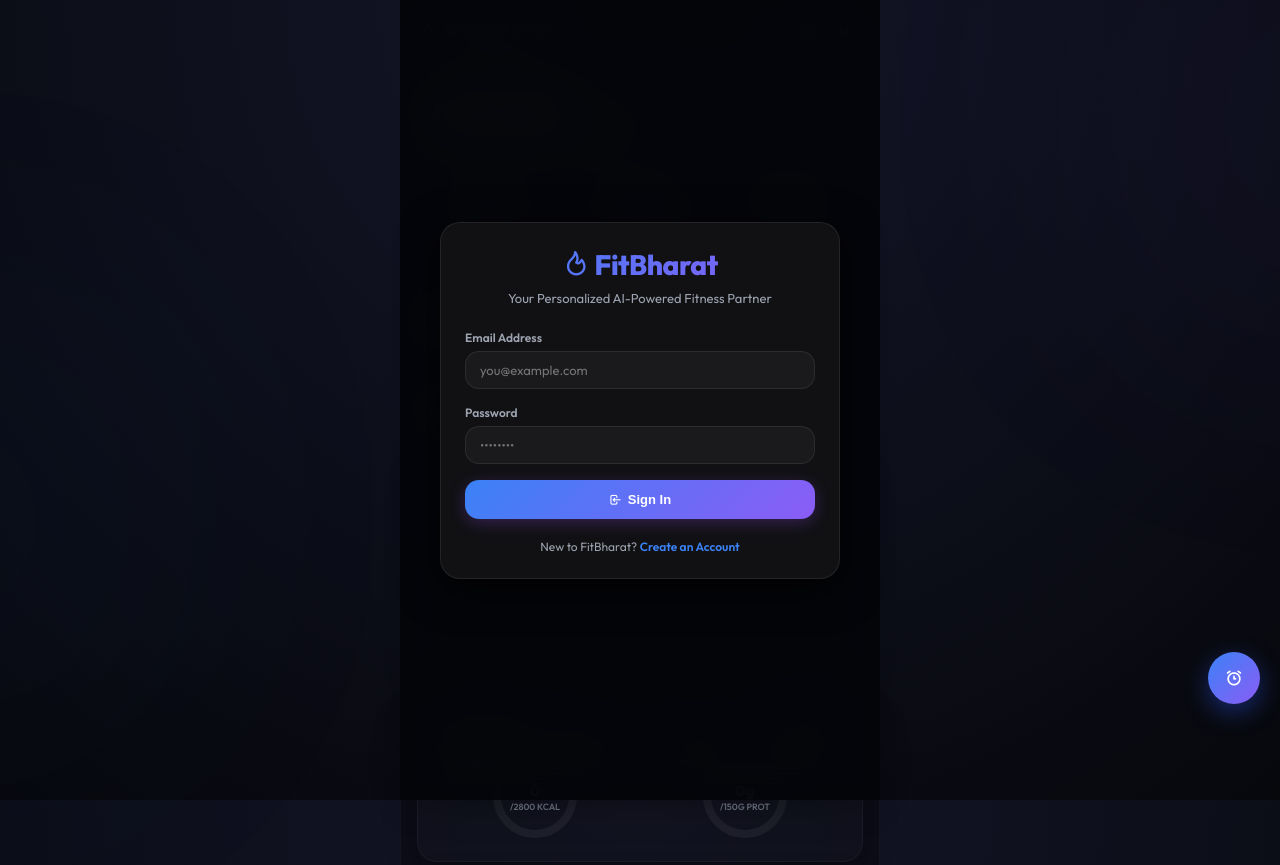
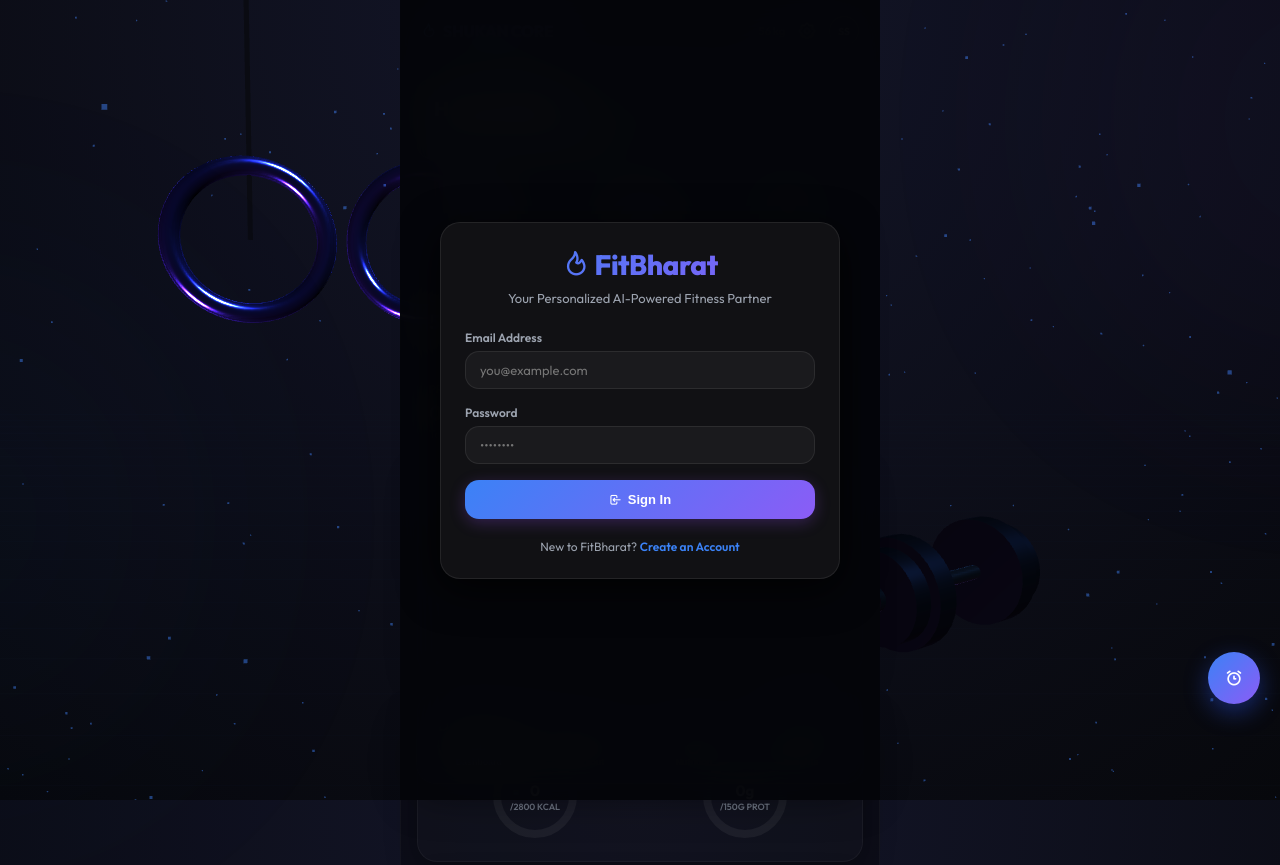
Before and after one commit to shukansavani2346/fitenss-plan, a website: page index.html in a window 1280 px wide. Shown: the top 865 px of the page. Drawn offline with nearby package versions, Linux system fonts and the light colour scheme; no server answers; animation ran at ten frames a second.

Commit message:
feat: integrate premium 3D WebGL background with scroll-parallax and mobile support using Three.js

```diff
--- a/css/styles.css
+++ b/css/styles.css
@@ -55,14 +55,28 @@
       -webkit-tap-highlight-color: transparent;
     }
 
+    html {
+      background: radial-gradient(circle at top, #14162a 0%, #07080c 100%) fixed;
+    }
+
     body {
-      background: radial-gradient(circle at top, #14162a 0%, #07080c 100%) fixed;
+      background: transparent;
       color: var(--color-text-primary);
       font-family: 'Outfit', 'Inter', -apple-system, BlinkMacSystemFont, sans-serif;
       min-height: 100vh;
       overflow-x: hidden;
       display: flex;
       justify-content: center;
+    }
+
+    #bg-3d-canvas {
+      position: fixed;
+      top: 0;
+      left: 0;
+      width: 100vw;
+      height: 100vh;
+      z-index: -2;
+      pointer-events: none;
     }
 
     /* Background Ambient Glows */
--- a/index.html
+++ b/index.html
@@ -28,6 +28,8 @@
 
   <!-- Chart.js (Required for Growth Tracker) -->
   <script src="https://cdnjs.cloudflare.com/ajax/libs/Chart.js/4.4.1/chart.umd.min.js"></script>
+  <!-- Three.js (Required for 3D WebGL Background) -->
+  <script src="https://cdnjs.cloudflare.com/ajax/libs/three.js/r128/three.min.js"></script>
 
   <!-- MediaPipe Pose for AI Form Correction -->
   <script src="https://cdn.jsdelivr.net/npm/@mediapipe/camera_utils/camera_utils.js" crossorigin="anonymous"></script>
@@ -312,6 +314,9 @@
   <!-- Background Glowing Orbs -->
   <div class="bg-glow-1"></div>
   <div class="bg-glow-2"></div>
+
+  <!-- Fullscreen WebGL Canvas -->
+  <canvas id="bg-3d-canvas"></canvas>
 
   <div class="app-container">
 
@@ -1495,6 +1500,7 @@
   <script src="js/grocery.js"></script>
   <script src="js/skincare.js"></script>
   <script src="js/achievements.js"></script>
+  <script src="js/bg-3d.js"></script>
   <script src="js/app.js"></script>
 </body>
 </html>
--- /dev/null
+++ b/js/bg-3d.js
@@ -0,0 +1,307 @@
+// FitBharat - 3D WebGL Background Engine (Vanilla Three.js)
+
+(function () {
+  // 1. WebGL Support Verification Check
+  function isWebGLSupported() {
+    try {
+      const canvas = document.createElement('canvas');
+      return !!(
+        window.WebGLRenderingContext &&
+        (canvas.getContext('webgl') || canvas.getContext('experimental-webgl'))
+      );
+    } catch (e) {
+      return false;
+    }
+  }
+
+  if (!isWebGLSupported()) {
+    console.warn("FitBharat WebGL not supported on this device. Falling back to CSS styles.");
+    return;
+  }
+
+  // 2. Setup Variables
+  const canvas = document.getElementById('bg-3d-canvas');
+  if (!canvas) return;
+
+  const isMobile = /iPhone|iPad|Android/i.test(navigator.userAgent);
+  let scene, camera, renderer;
+  let gymRingsGroup, dumbbellGroup, particleSystem;
+  let gridHelper;
+
+  // Interaction tracking (Interpolated)
+  let scrollFraction = 0;
+  let targetScrollFraction = 0;
+  let mouseX = 0, mouseY = 0;
+  let targetMouseX = 0, targetMouseY = 0;
+
+  // 3. Initialize Three.js Engine
+  function init() {
+    scene = new THREE.Scene();
+
+    // Perspective Camera
+    camera = new THREE.PerspectiveCamera(45, window.innerWidth / window.innerHeight, 0.1, 1000);
+    camera.position.set(0, 0, 15);
+
+    // Renderer
+    renderer = new THREE.WebGLRenderer({
+      canvas: canvas,
+      alpha: true,
+      antialias: !isMobile // Disable antialias on mobile for performance boost
+    });
+    renderer.setSize(window.innerWidth, window.innerHeight);
+    renderer.setPixelRatio(isMobile ? 1 : Math.min(window.devicePixelRatio, 2));
+
+    // 4. Lights
+    const ambientLight = new THREE.AmbientLight(0x0f111a, 1.2);
+    scene.add(ambientLight);
+
+    // Cyan directional light from top right
+    const cyanLight = new THREE.DirectionalLight(0x3b82f6, 2.0);
+    cyanLight.position.set(6, 8, 4);
+    scene.add(cyanLight);
+
+    // Purple directional light from bottom left
+    const purpleLight = new THREE.DirectionalLight(0x8b5cf6, 1.8);
+    purpleLight.position.set(-6, -8, 4);
+    scene.add(purpleLight);
+
+    // 5. Create Geometries
+    createGymRings();
+    createDumbbell();
+    createParticles();
+    createCyberGrid();
+
+    // 6. Event Listeners
+    window.addEventListener('resize', onWindowResize);
+    window.addEventListener('scroll', onWindowScroll, { passive: true });
+
+    if (!isMobile) {
+      window.addEventListener('mousemove', onMouseMove);
+    } else {
+      window.addEventListener('touchmove', onTouchMove, { passive: true });
+    }
+
+    // Trigger initial positioning
+    onWindowScroll();
+
+    // Start Engine Loop
+    animate();
+  }
+
+  // 6a. Gym Rings Procedural Builder
+  function createGymRings() {
+    gymRingsGroup = new THREE.Group();
+
+    // Torus Geometry for Rings (radius, tube, radialSegments, tubularSegments)
+    const torusGeo = new THREE.TorusGeometry(1.2, 0.16, 16, 64);
+    const metalMat = new THREE.MeshStandardMaterial({
+      color: 0x8b5cf6,
+      metalness: 0.9,
+      roughness: 0.15
+    });
+
+    const ring1 = new THREE.Mesh(torusGeo, metalMat);
+    ring1.position.x = -1.4;
+    ring1.rotation.y = Math.PI / 12;
+
+    const ring2 = new THREE.Mesh(torusGeo, metalMat);
+    ring2.position.x = 1.4;
+    ring2.rotation.y = -Math.PI / 12;
+
+    // Connect straps (long cylinders extending upwards)
+    const strapGeo = new THREE.CylinderGeometry(0.04, 0.04, 20, 8);
+    const strapMat = new THREE.MeshBasicMaterial({ color: 0x0a0b12 });
+
+    const strap1 = new THREE.Mesh(strapGeo, strapMat);
+    strap1.position.set(-1.4, 10, 0);
+
+    const strap2 = new THREE.Mesh(strapGeo, strapMat);
+    strap2.position.set(1.4, 10, 0);
+
+    gymRingsGroup.add(ring1);
+    gymRingsGroup.add(ring2);
+    gymRingsGroup.add(strap1);
+    gymRingsGroup.add(strap2);
+
+    // Initial position on Overview page left side
+    gymRingsGroup.position.set(-5.0, 3, -1);
+    scene.add(gymRingsGroup);
+  }
+
+  // 6b. Dumbbell Procedural Builder
+  function createDumbbell() {
+    dumbbellGroup = new THREE.Group();
+
+    // Steel materials
+    const chromeMat = new THREE.MeshStandardMaterial({
+      color: 0xdddddd,
+      metalness: 0.95,
+      roughness: 0.08
+    });
+    const blackIronMat = new THREE.MeshStandardMaterial({
+      color: 0x1c1d24,
+      metalness: 0.8,
+      roughness: 0.35
+    });
+
+    // Central handle
+    const handleGeo = new THREE.CylinderGeometry(0.12, 0.12, 3.4, 32);
+    const handle = new THREE.Mesh(handleGeo, chromeMat);
+    handle.rotation.z = Math.PI / 2;
+    dumbbellGroup.add(handle);
+
+    // Inner heavy plates (larger)
+    const plateGeo1 = new THREE.CylinderGeometry(0.9, 0.9, 0.4, 32);
+    const innerPlateL = new THREE.Mesh(plateGeo1, blackIronMat);
+    innerPlateL.rotation.z = Math.PI / 2;
+    innerPlateL.position.x = -1.1;
+
+    const innerPlateR = new THREE.Mesh(plateGeo1, blackIronMat);
+    innerPlateR.rotation.z = Math.PI / 2;
+    innerPlateR.position.x = 1.1;
+
+    dumbbellGroup.add(innerPlateL);
+    dumbbellGroup.add(innerPlateR);
+
+    // Outer plates (smaller)
+    const plateGeo2 = new THREE.CylinderGeometry(0.75, 0.75, 0.35, 32);
+    const outerPlateL = new THREE.Mesh(plateGeo2, blackIronMat);
+    outerPlateL.rotation.z = Math.PI / 2;
+    outerPlateL.position.x = -1.5;
+
+    const outerPlateR = new THREE.Mesh(plateGeo2, blackIronMat);
+    outerPlateR.rotation.z = Math.PI / 2;
+    outerPlateR.position.x = 1.5;
+
+    dumbbellGroup.add(outerPlateL);
+    dumbbellGroup.add(outerPlateR);
+
+    // Chrome collars/nuts at the end
+    const nutGeo = new THREE.CylinderGeometry(0.2, 0.2, 0.12, 16);
+    const nutL = new THREE.Mesh(nutGeo, chromeMat);
+    nutL.rotation.z = Math.PI / 2;
+    nutL.position.x = -1.75;
+
+    const nutR = new THREE.Mesh(nutGeo, chromeMat);
+    nutR.rotation.z = Math.PI / 2;
+    nutR.position.x = 1.75;
+
+    dumbbellGroup.add(nutL);
+    dumbbellGroup.add(nutR);
+
+    // Initial position on Overview page right side
+    dumbbellGroup.position.set(5.0, -3.5, -1);
+    dumbbellGroup.rotation.set(0.6, 0.8, -0.4);
+    scene.add(dumbbellGroup);
+  }
+
+  // 6c. Drifting Atmospheric Particles
+  function createParticles() {
+    const pCount = isMobile ? 350 : 1000;
+    const geometry = new THREE.BufferGeometry();
+    const positions = new Float32Array(pCount * 3);
+
+    for (let i = 0; i < pCount; i++) {
+      positions[i * 3] = (Math.random() - 0.5) * 36;     // X
+      positions[i * 3 + 1] = (Math.random() - 0.5) * 36; // Y
+      positions[i * 3 + 2] = (Math.random() - 0.5) * 20; // Z
+    }
+
+    geometry.setAttribute('position', new THREE.BufferAttribute(positions, 3));
+
+    const material = new THREE.PointsMaterial({
+      size: isMobile ? 0.05 : 0.08,
+      color: 0x3b82f6,
+      transparent: true,
+      opacity: 0.45,
+      blending: THREE.AdditiveBlending
+    });
+
+    particleSystem = new THREE.Points(geometry, material);
+    scene.add(particleSystem);
+  }
+
+  // 6d. Cyber Grid Floor Helper
+  function createCyberGrid() {
+    // grid size: 100, divisions: 40
+    gridHelper = new THREE.GridHelper(100, 45, 0x3b82f6, 0x14162a);
+    gridHelper.position.set(0, -9.5, -4);
+    gridHelper.rotation.x = Math.PI / 18; // Tilt grid for depth
+    gridHelper.material.opacity = 0.12;
+    gridHelper.material.transparent = true;
+    scene.add(gridHelper);
+  }
+
+  // 7. Event Handlers
+  function onWindowResize() {
+    camera.aspect = window.innerWidth / window.innerHeight;
+    camera.updateProjectionMatrix();
+    renderer.setSize(window.innerWidth, window.innerHeight);
+  }
+
+  function onWindowScroll() {
+    const scrollY = window.scrollY || window.pageYOffset;
+    const maxScroll = Math.max(
+      1,
+      document.documentElement.scrollHeight - window.innerHeight
+    );
+    targetScrollFraction = scrollY / maxScroll;
+  }
+
+  function onMouseMove(event) {
+    targetMouseX = (event.clientX / window.innerWidth - 0.5) * 2;
+    targetMouseY = (event.clientY / window.innerHeight - 0.5) * 2;
+  }
+
+  function onTouchMove(event) {
+    if (event.touches.length > 0) {
+      targetMouseX = (event.touches[0].clientX / window.innerWidth - 0.5) * 1.5;
+    }
+  }
+
+  // 8. Animation & Render Loop (Smooth LERPing)
+  function animate() {
+    requestAnimationFrame(animate);
+
+    // Apply linear interpolation for smooth camera transitions
+    scrollFraction += (targetScrollFraction - scrollFraction) * 0.06;
+    mouseX += (targetMouseX - mouseX) * 0.05;
+    mouseY += (targetMouseY - mouseY) * 0.05;
+
+    // Camera movement (Parallax)
+    camera.position.x = mouseX * 2.0;
+    // As user scrolls down, camera moves down
+    camera.position.y = -scrollFraction * 7.5 - mouseY * 1.0;
+    camera.lookAt(0, -scrollFraction * 4.5, -4);
+
+    // Rotate & hover gymnastic rings
+    if (gymRingsGroup) {
+      gymRingsGroup.rotation.y += 0.002;
+      gymRingsGroup.rotation.x = Math.sin(Date.now() * 0.0006) * 0.08;
+      gymRingsGroup.position.y = 2.5 + Math.sin(Date.now() * 0.0008) * 0.2;
+    }
+
+    // Rotate & hover dumbbell
+    if (dumbbellGroup) {
+      dumbbellGroup.rotation.y -= 0.003;
+      dumbbellGroup.rotation.z += 0.0015;
+      dumbbellGroup.position.y = -3.5 + Math.cos(Date.now() * 0.0007) * 0.2;
+    }
+
+    // Rotate particle system slowly for cosmic dust effect
+    if (particleSystem) {
+      particleSystem.rotation.y += 0.0008;
+      particleSystem.rotation.x += 0.0003;
+    }
+
+    // Slow warp on grid floor
+    if (gridHelper) {
+      gridHelper.position.z = -4 + Math.sin(Date.now() * 0.0005) * 0.5;
+    }
+
+    renderer.render(scene, camera);
+  }
+
+  // Initialize on script load
+  init();
+})();
```
